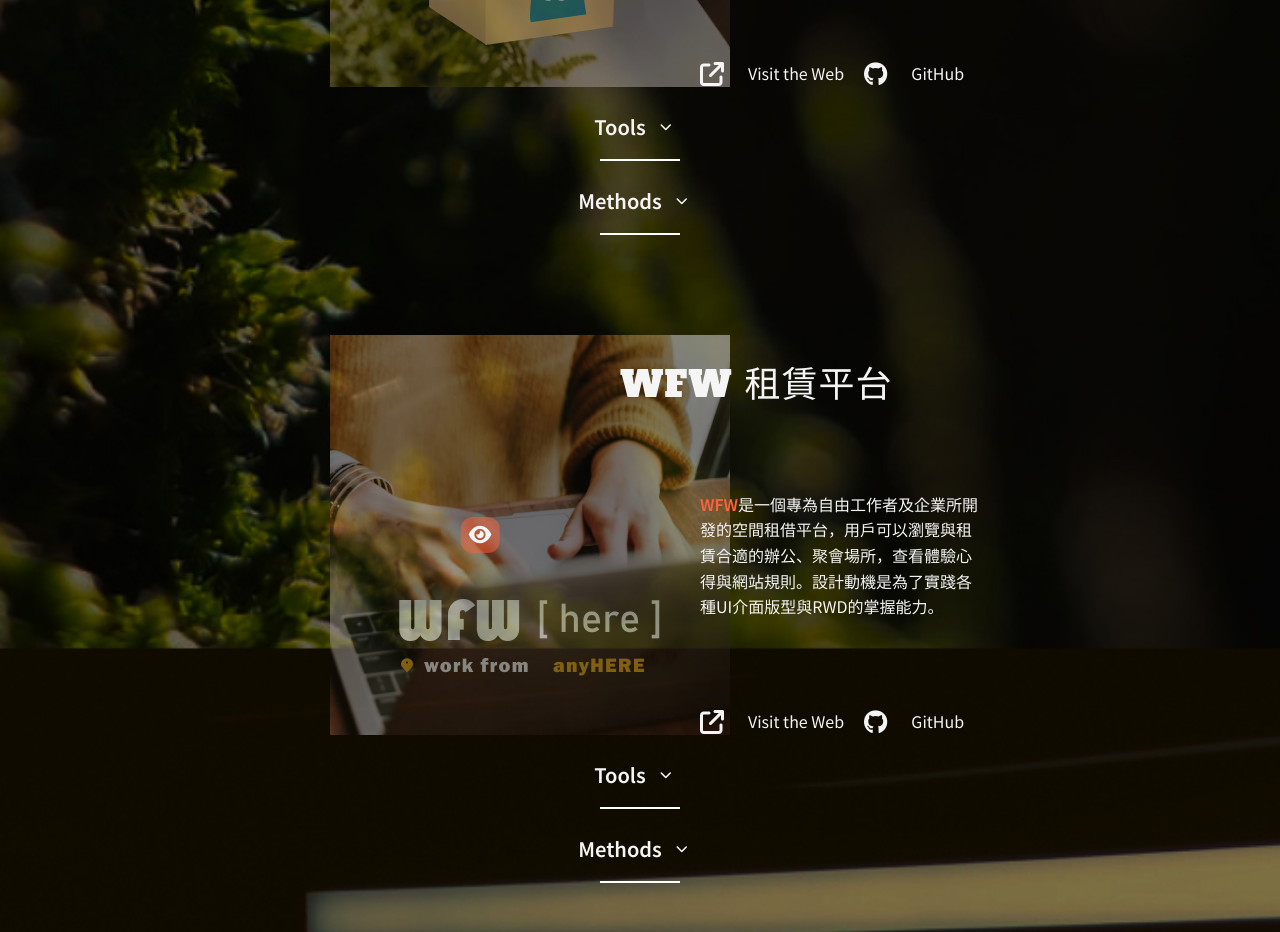
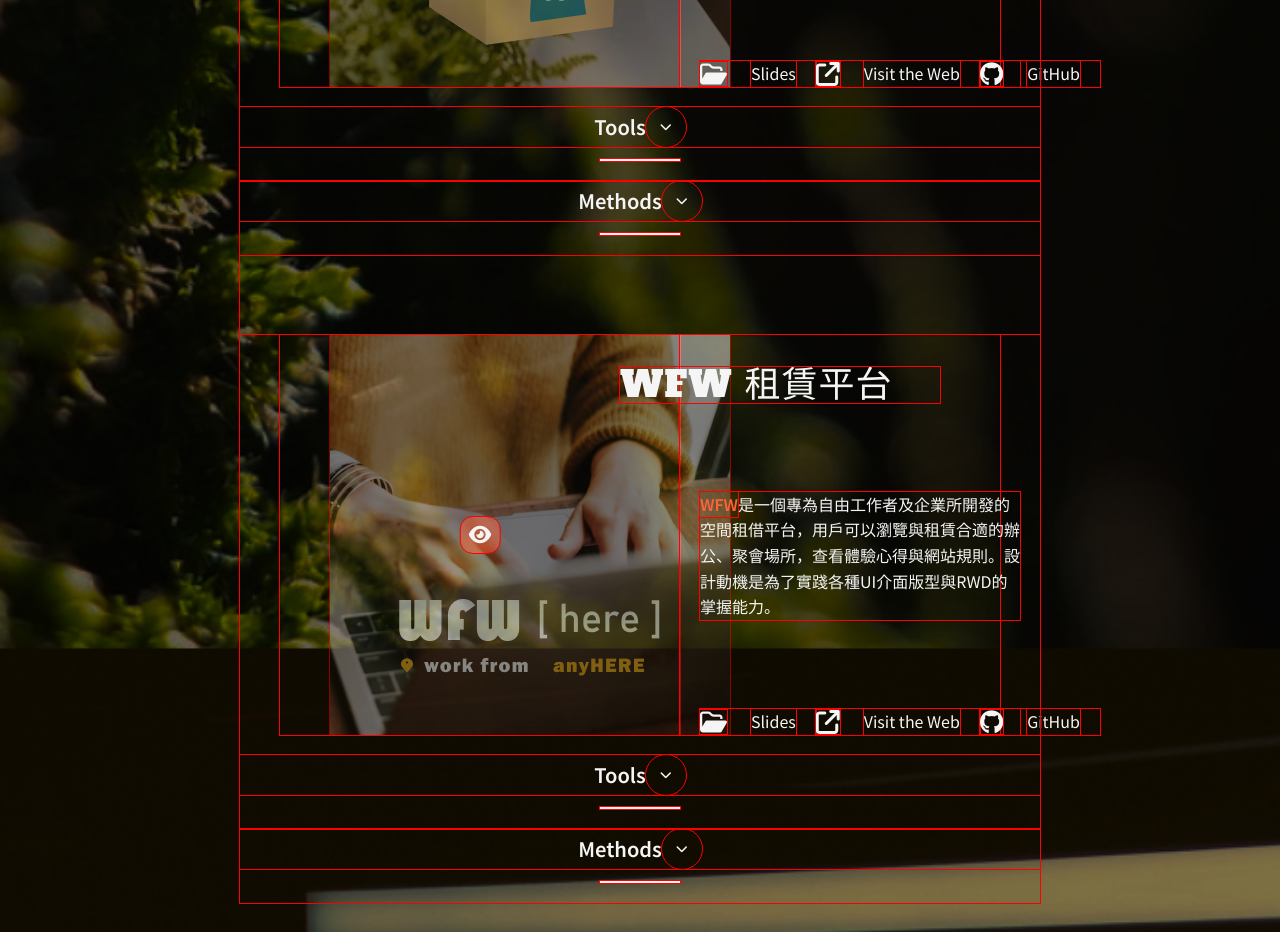
Before and after one commit to chien1116/chien-portfolio, a plain HTML site: page index.html in a window 1280 px wide. Shown: the part 2495-3427 px from the top of the page. Drawn offline with nearby package versions, Linux system fonts and the light colour scheme.

Commit message:
add docs links

```diff
--- a/index.html
+++ b/index.html
@@ -209,17 +209,20 @@
                                 <p><span class="important-text">HAKO盒食</span>是以 Vue.js + PHP + MySQL 開發的電商平台Demo，用戶在web上可以註冊或登入帳號，進行預約活動、訂購商品至購物車、進行結帳，並可察看使用者過去訂單資訊。設計此網站的動機是為了實踐對於建立軟體專案熟悉度並架設功能完整的網站。</p>
 
                                 <div class="btns">
+                                    <a class="btn slides"  href="https://drive.google.com/file/d/1ND5V3HxlJtNUKdeRwkIDf1bwIYXrip_S/view?usp=sharing" target="_blank">
+                                        <i class="fa-regular fa-folder-open"></i>
+                                        <p>Slides </p>
+                                    </a>
 
-                                    <a class="btn visit" id="btn_visit" href="https://tibamef2e.com/thd102/g1/" target="_blank">
+                                    <a class="btn visit" href="https://tibamef2e.com/thd102/g1/" target="_blank">
                                         <i class="fa-solid fa-arrow-up-right-from-square"></i>
                                         <p>Visit the Web</p>
                                     </a>
 
-                                    <a class="btn github" id="btn_github" href="https://github.com/Edward8246/Thd102-g1" target="_blank">
+                                    <a class="btn github" href="https://github.com/Edward8246/Thd102-g1" target="_blank">
                                         <i class="fa-brands fa-github"></i>
                                         <p>GitHub</p>
                                     </a>
-
                                 </div>
                             </div>
                         </div>
@@ -264,12 +267,17 @@
                                 <p><span class="important-text">WFW</span>是一個專為自由工作者及企業所開發的空間租借平台，用戶可以瀏覽與租賃合適的辦公、聚會場所，查看體驗心得與網站規則。設計動機是為了實踐各種UI介面版型與RWD的掌握能力。</p>
 
                                 <div class="btns">
-                                    <a class="btn visit" id="btn_visit" href="https://chien1116.github.io/thd102_git_win/" target="_blank" >
+                                    <a class="btn slides" href="https://drive.google.com/file/d/1KIqEIqnoISQ2vyTwPKTBY-yX3R18wiz0/view?usp=sharing" target="_blank">
+                                        <i class="fa-regular fa-folder-open"></i>
+                                        <p>Slides </p>
+                                    </a>
+
+                                    <a class="btn visit" href="https://chien1116.github.io/thd102_git_win/" target="_blank" >
                                         <i class="fa-solid fa-arrow-up-right-from-square"></i>
                                         <p>Visit the Web</p>
                                     </a>
 
-                                    <a class="btn github" id="btn_github" href="https://github.com/chien1116/thd102_git_win" target="_blank" >
+                                    <a class="btn github" href="https://github.com/chien1116/thd102_git_win" target="_blank" >
                                         <i class="fa-brands fa-github"></i>
                                         <p>GitHub</p>
                                     </a>
--- a/sass/style.scss
+++ b/sass/style.scss
@@ -12,7 +12,7 @@
 
 
 //index
-//*{outline: solid 1px red;}
+*{outline: solid 1px red;}
 
 
 .wrapper{
@@ -405,6 +405,9 @@ a{
         }
         p{
             margin-right: 20px;
+            @include d(500px){
+                display: none;
+            }
 
         }
         i{
```
Also changed, not shown: css/style.css.
